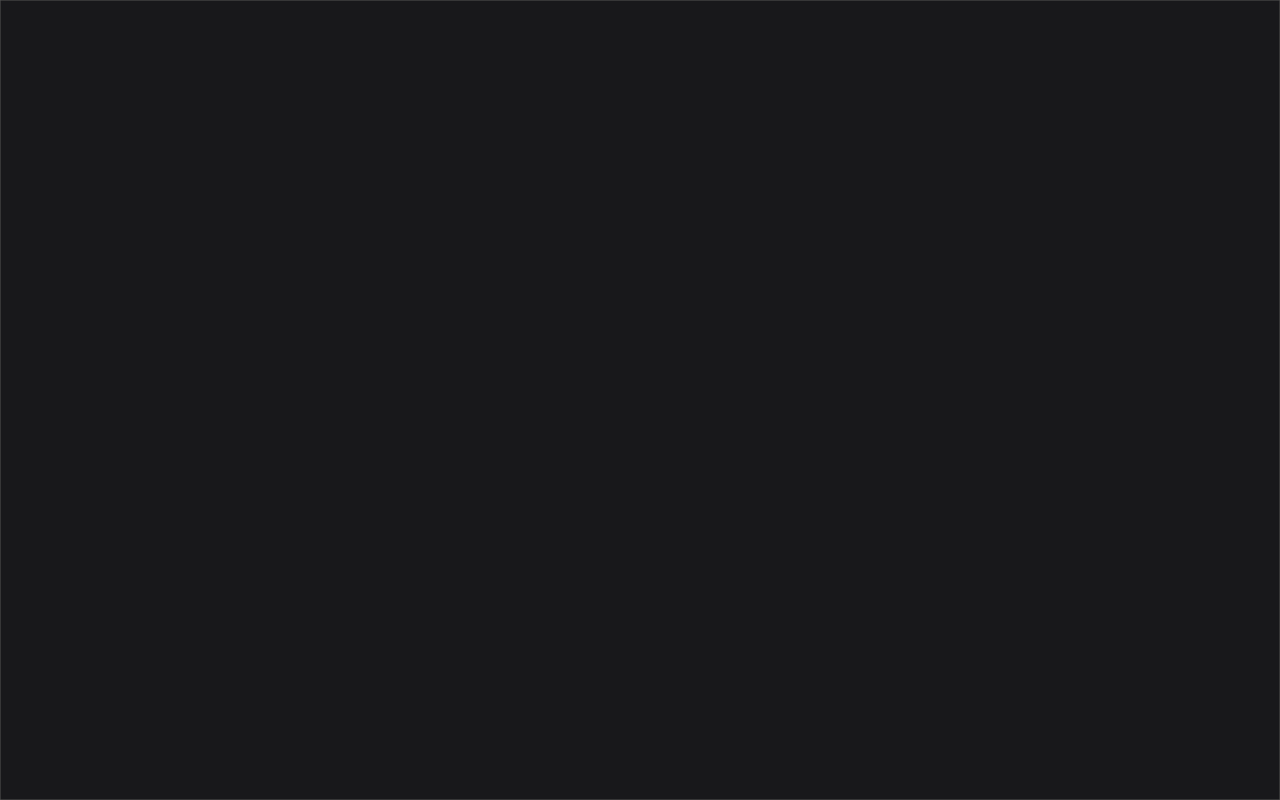
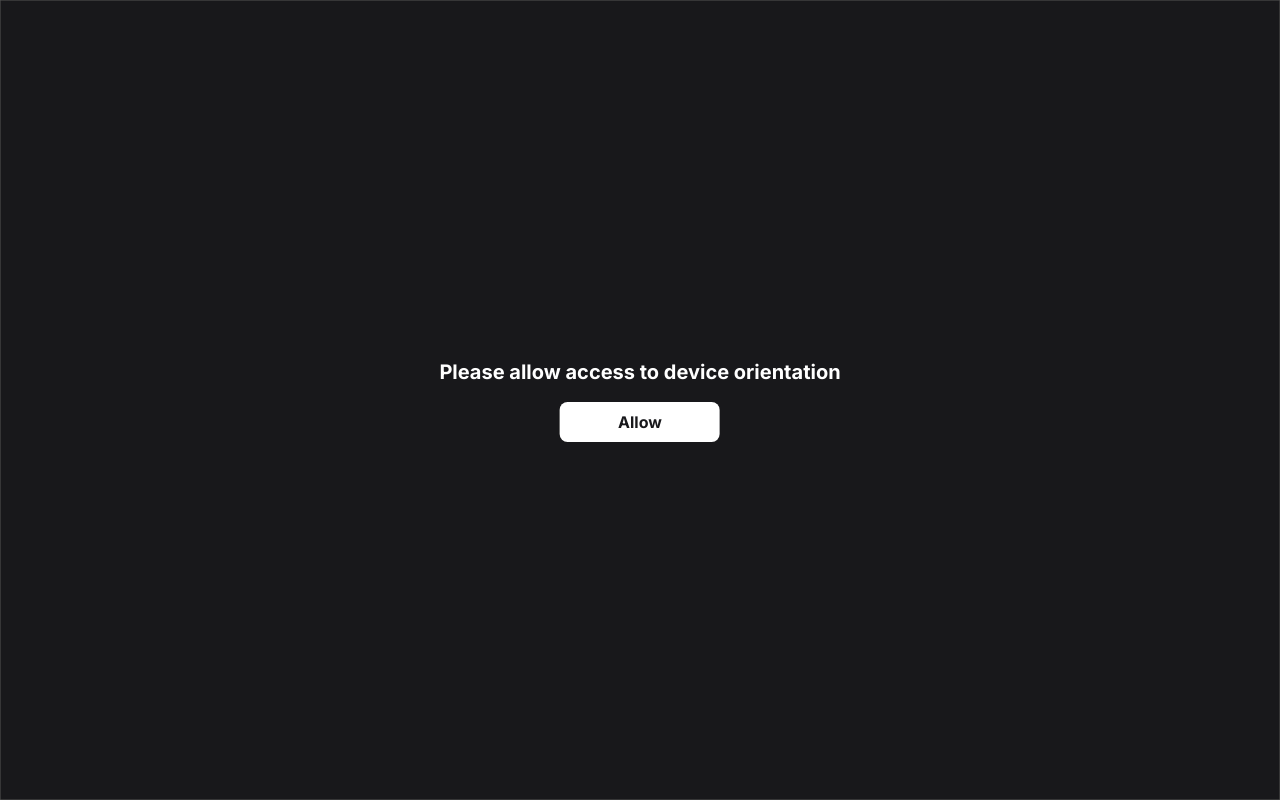
Before and after one commit to lorem-ipsumm/device-orientation, a Next.js app: page / in a window 1280 px wide. Built offline with nearby package versions, Linux system fonts and the light colour scheme.

Commit message:
feat: added request permission prompt

```diff
--- a/src/app/page.tsx
+++ b/src/app/page.tsx
@@ -63,7 +63,7 @@ export default function HomePage() {
       // destroy Matter
       Render.stop(render);
       // World.remove(engine.current.world)
-      // World.remove(engine.current.world, mouseConstraint);
+      // World.remove(engine.current.world, mouseConstraint)https://a23b-62-3-36-70.ngrok-free.app;
       Engine.clear(engine.current);
       render.canvas.remove();
       // render.canvas = null
@@ -190,6 +190,8 @@ export default function HomePage() {
     const leftToRight = event.gamma || 0;
     // beta: front back motion
     const frontToBack = event.beta || 0;
+    // how strong the gravity is
+    const gravityFactor = 1.5;
     // adjust gravity based on the device orientation
     engine.current.world.gravity.x = Math.sin(leftToRight / 180 * Math.PI);
     engine.current.world.gravity.y = Math.sin(frontToBack / 180 * Math.PI);
@@ -214,19 +216,36 @@ export default function HomePage() {
         }
       } else {
         window.addEventListener("deviceorientation", handleDeviceOrientation);
+        setRequestedPermission(true);
       }
     }
     setRequestedPermission(true);
   };
 
+  const renderRequestMessage = () => {
+    return (
+      <div className="absolute top-1/2 right-1/2 translate-x-[50%] translate-y-[-50%] flex flex-col items-center justify-center">
+        <div className="text-xl font-bold text-white text-center">
+          Please allow access to device orientation
+        </div>
+        <button
+          className="mt-4 px-4 py-2 bg-white rounded-lg text-zinc-900 font-bold w-40"
+          onClick={requestPermission}
+        >
+          Allow
+        </button>
+      </div>
+    );
+  }
+
   return (
     <main
-      className="flex min-h-screen flex-col items-center justify-center bg-zinc-900 text-white overflow-hidden"
+      className="relative flex min-h-screen flex-col items-center justify-center bg-zinc-900 text-white overflow-hidden"
     >
+      {!requestedPermission && renderRequestMessage()}
       <div
         ref={scene}
         className="h-screen w-screen bg-red"
-        style={{ height: 'calc(var(--vh, 1vh) * 100)' }}
         onClick={handleClick}
         onMouseMove={handleMouseMove}
         onTouchMove={handleTouchMove}
```
